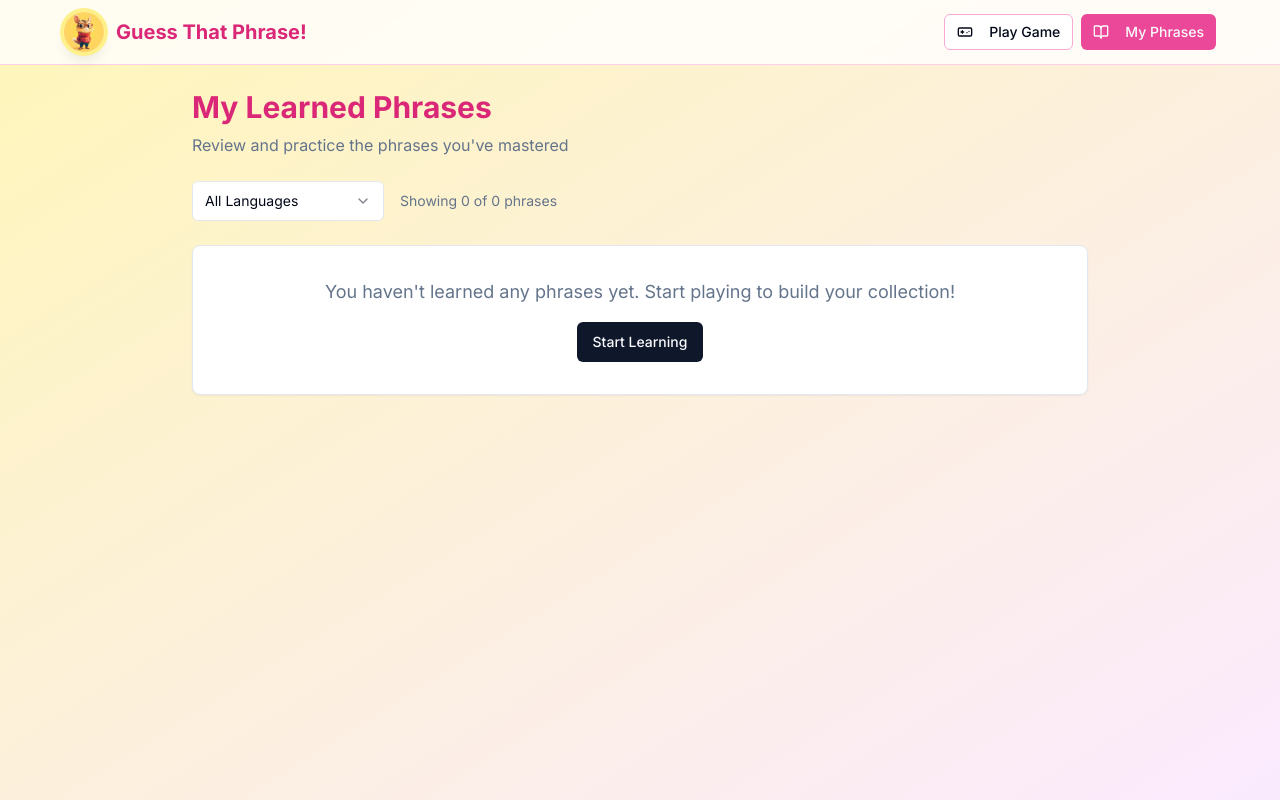
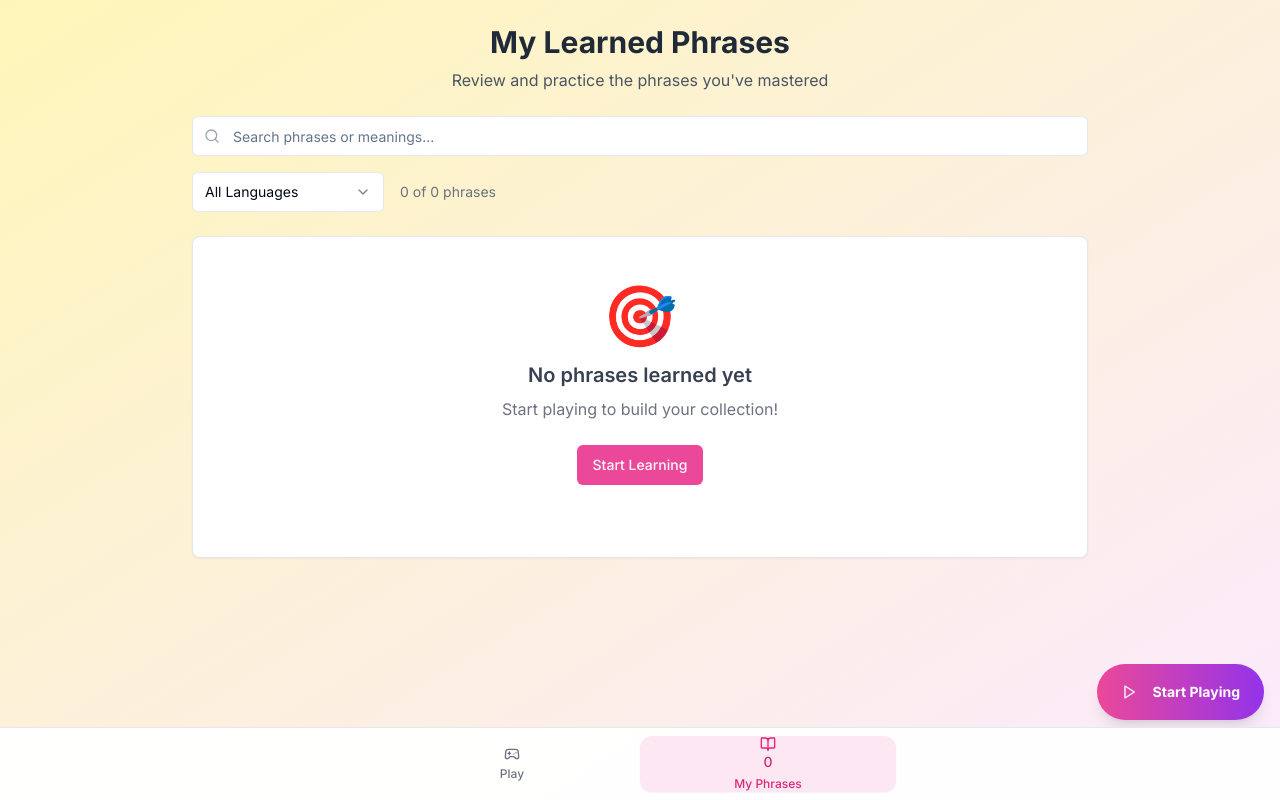
Before and after one commit to ghazaleh86/foreign-fun-faux-pas, a React (Vite) app: page /learned in a window 1280 px wide. Built offline with nearby package versions, Linux system fonts and the light colour scheme.

Commit message:
feat: Implement game navigation plan
This commit implements the plan to add a game-like navigation system, including a bottom navigation bar, persistent navigation, contextual buttons, and visual progress indicators.

```diff
--- a/src/App.tsx
+++ b/src/App.tsx
@@ -4,7 +4,8 @@ import { Toaster as Sonner } from "@/components/ui/sonner";
 import { TooltipProvider } from "@/components/ui/tooltip";
 import { QueryClient, QueryClientProvider } from "@tanstack/react-query";
 import { BrowserRouter, Routes, Route, useLocation } from "react-router-dom";
-import AppHeader from "./components/AppHeader";
+import BottomNavigation from "./components/BottomNavigation";
+import GameActionButton from "./components/GameActionButton";
 import Index from "./pages/Index";
 import LearnedPhrases from "./pages/LearnedPhrases";
 import NotFound from "./pages/NotFound";
@@ -17,13 +18,17 @@ const AppContent = () => {
 
   return (
     <div className="min-h-screen bg-gradient-to-br from-yellow-200/60 to-fuchsia-100/90">
-      {!isLandingPage && <AppHeader />}
+      <div className="pb-20"> {/* Add padding bottom for navigation */}
         <Routes>
           <Route path="/" element={<Index />} />
           <Route path="/learned" element={<LearnedPhrases />} />
           {/* ADD ALL CUSTOM ROUTES ABOVE THE CATCH-ALL "*" ROUTE */}
           <Route path="*" element={<NotFound />} />
         </Routes>
+      </div>
+
+      <BottomNavigation />
+      <GameActionButton />
     </div>
   );
 };
--- /dev/null
+++ b/src/components/BottomNavigation.tsx
@@ -0,0 +1,70 @@
+
+import React from "react";
+import { Link, useLocation } from "react-router-dom";
+import { Button } from "@/components/ui/button";
+import { Gamepad2, BookOpen, Home } from "lucide-react";
+import { usePlayerProfile } from "@/hooks/usePlayerProfile";
+
+const BottomNavigation = () => {
+  const location = useLocation();
+  const { profile } = usePlayerProfile();
+  const currentPath = location.pathname;
+
+  const navItems = [
+    {
+      path: "/",
+      label: "Play",
+      icon: Gamepad2,
+      isActive: currentPath === "/",
+    },
+    {
+      path: "/learned",
+      label: "My Phrases",
+      icon: BookOpen,
+      isActive: currentPath === "/learned",
+      badge: profile?.phrases_learned || 0,
+    },
+  ];
+
+  return (
+    <nav className="fixed bottom-0 left-0 right-0 bg-white/95 backdrop-blur-sm border-t border-gray-200 px-4 py-2 z-50">
+      <div className="max-w-lg mx-auto flex items-center justify-around">
+        {navItems.map((item) => {
+          const Icon = item.icon;
+          return (
+            <Link key={item.path} to={item.path} className="flex-1">
+              <Button
+                variant="ghost"
+                className={`w-full h-14 flex flex-col items-center justify-center gap-1 rounded-xl transition-all duration-200 ${
+                  item.isActive
+                    ? "bg-pink-100 text-pink-600 shadow-sm"
+                    : "text-gray-500 hover:text-gray-700 hover:bg-gray-50"
+                }`}
+              >
+                <div className="relative">
+                  <Icon
+                    className={`w-6 h-6 ${
+                      item.isActive ? "text-pink-600" : "text-current"
+                    }`}
+                  />
+                  {item.badge && item.badge > 0 && (
+                    <span className="absolute -top-2 -right-2 bg-green-500 text-white text-xs rounded-full w-5 h-5 flex items-center justify-center font-bold">
+                      {item.badge > 99 ? "99+" : item.badge}
+                    </span>
+                  )}
+                </div>
+                <span className={`text-xs font-medium ${
+                  item.isActive ? "text-pink-600" : "text-current"
+                }`}>
+                  {item.label}
+                </span>
+              </Button>
+            </Link>
+          );
+        })}
+      </div>
+    </nav>
+  );
+};
+
+export default BottomNavigation;
--- /dev/null
+++ b/src/components/GameActionButton.tsx
@@ -0,0 +1,47 @@
+
+import React from "react";
+import { Link } from "react-router-dom";
+import { Button } from "@/components/ui/button";
+import { Play, RotateCcw } from "lucide-react";
+import { usePlayerProfile } from "@/hooks/usePlayerProfile";
+
+type GameActionButtonProps = {
+  showOnHomePage?: boolean;
+};
+
+const GameActionButton: React.FC<GameActionButtonProps> = ({ showOnHomePage = false }) => {
+  const { profile } = usePlayerProfile();
+
+  // Don't show on home page by default
+  if (showOnHomePage === false && window.location.pathname === "/") {
+    return null;
+  }
+
+  const hasProgress = profile && (profile.xp > 0 || profile.current_streak > 0);
+
+  return (
+    <div className="fixed bottom-20 right-4 z-40">
+      <Link to="/">
+        <Button
+          variant="default"
+          size="lg"
+          className="h-14 px-6 bg-gradient-to-r from-pink-500 to-purple-600 hover:from-pink-600 hover:to-purple-700 text-white font-bold rounded-full shadow-lg hover:shadow-xl transition-all duration-300 hover:scale-105"
+        >
+          {hasProgress ? (
+            <>
+              <RotateCcw className="w-5 h-5 mr-2" />
+              Resume Game
+            </>
+          ) : (
+            <>
+              <Play className="w-5 h-5 mr-2" />
+              Start Playing
+            </>
+          )}
+        </Button>
+      </Link>
+    </div>
+  );
+};
+
+export default GameActionButton;
--- a/src/pages/LearnedPhrases.tsx
+++ b/src/pages/LearnedPhrases.tsx
@@ -3,7 +3,8 @@ import React, { useState, useEffect } from "react";
 import { Card, CardContent, CardHeader, CardTitle } from "@/components/ui/card";
 import { Button } from "@/components/ui/button";
 import { Select, SelectContent, SelectItem, SelectTrigger, SelectValue } from "@/components/ui/select";
-import { Volume2 } from "lucide-react";
+import { Input } from "@/components/ui/input";
+import { Volume2, Search } from "lucide-react";
 import { Link } from "react-router-dom";
 import { getLearnedPhrases, LearnedPhraseLocal } from "@/utils/learnedPhrases";
 import { languageToFlag } from "@/utils/languageToFlag";
@@ -12,6 +13,7 @@ const LearnedPhrases = () => {
   const [learnedPhrases, setLearnedPhrases] = useState<LearnedPhraseLocal[]>([]);
   const [filteredPhrases, setFilteredPhrases] = useState<LearnedPhraseLocal[]>([]);
   const [selectedLanguage, setSelectedLanguage] = useState<string>("all");
+  const [searchQuery, setSearchQuery] = useState<string>("");
   const [languages, setLanguages] = useState<string[]>([]);
 
   useEffect(() => {
@@ -26,12 +28,25 @@ const LearnedPhrases = () => {
   }, []);
 
   useEffect(() => {
-    if (selectedLanguage === "all") {
-      setFilteredPhrases(learnedPhrases);
-    } else {
-      setFilteredPhrases(learnedPhrases.filter(lp => lp.phrase.language === selectedLanguage));
+    let filtered = learnedPhrases;
+
+    // Filter by language
+    if (selectedLanguage !== "all") {
+      filtered = filtered.filter(lp => lp.phrase.language === selectedLanguage);
     }
-  }, [selectedLanguage, learnedPhrases]);
+
+    // Filter by search query
+    if (searchQuery.trim()) {
+      const query = searchQuery.toLowerCase();
+      filtered = filtered.filter(lp =>
+        lp.phrase.phrase_text.toLowerCase().includes(query) ||
+        lp.phrase.correct_meaning.toLowerCase().includes(query) ||
+        (lp.phrase.pronunciation && lp.phrase.pronunciation.toLowerCase().includes(query))
+      );
+    }
+
+    setFilteredPhrases(filtered);
+  }, [selectedLanguage, searchQuery, learnedPhrases]);
 
   const handlePlayAudio = (phrase: LearnedPhraseLocal["phrase"]) => {
     const ttsText = phrase.pronunciation || phrase.phrase_text;
@@ -51,12 +66,25 @@ const LearnedPhrases = () => {
   return (
     <div className="px-4 py-6">
       <div className="max-w-4xl mx-auto">
-        <div className="mb-6">
-          <h1 className="text-3xl font-bold text-pink-600 mb-2">My Learned Phrases</h1>
-          <p className="text-muted-foreground">Review and practice the phrases you've mastered</p>
+        {/* Header */}
+        <div className="mb-6 text-center">
+          <h1 className="text-3xl font-bold text-gray-800 mb-2">My Learned Phrases</h1>
+          <p className="text-gray-600">Review and practice the phrases you've mastered</p>
         </div>
 
-        <div className="mb-6 flex gap-4 items-center">
+        {/* Search and Filter Controls */}
+        <div className="mb-6 space-y-4">
+          <div className="relative">
+            <Search className="absolute left-3 top-3 w-4 h-4 text-gray-400" />
+            <Input
+              placeholder="Search phrases or meanings..."
+              value={searchQuery}
+              onChange={(e) => setSearchQuery(e.target.value)}
+              className="pl-10"
+            />
+          </div>
+
+          <div className="flex gap-4 items-center flex-wrap">
             <Select value={selectedLanguage} onValueChange={setSelectedLanguage}>
               <SelectTrigger className="w-48">
                 <SelectValue placeholder="Filter by language" />
@@ -73,43 +101,56 @@ const LearnedPhrases = () => {
                 ))}
               </SelectContent>
             </Select>
-          <span className="text-sm text-muted-foreground">
-            Showing {filteredPhrases.length} of {learnedPhrases.length} phrases
+
+            <span className="text-sm text-gray-500">
+              {filteredPhrases.length} of {learnedPhrases.length} phrases
             </span>
           </div>
+        </div>
 
+        {/* Phrases Grid */}
         {filteredPhrases.length === 0 ? (
-          <Card>
-            <CardContent className="p-8 text-center">
-              <p className="text-lg text-muted-foreground mb-4">
-                {selectedLanguage === "all"
-                  ? "You haven't learned any phrases yet. Start playing to build your collection!"
-                  : `No phrases learned in ${selectedLanguage} yet.`
-                }
-              </p>
+          <Card className="text-center py-12">
+            <CardContent>
+              {learnedPhrases.length === 0 ? (
+                <>
+                  <div className="text-6xl mb-4">🎯</div>
+                  <h3 className="text-xl font-semibold text-gray-700 mb-2">No phrases learned yet</h3>
+                  <p className="text-gray-500 mb-6">Start playing to build your collection!</p>
                   <Link to="/">
-                <Button>Start Learning</Button>
+                    <Button variant="default" className="bg-pink-500 hover:bg-pink-600">
+                      Start Learning
+                    </Button>
                   </Link>
+                </>
+              ) : (
+                <>
+                  <div className="text-4xl mb-4">🔍</div>
+                  <h3 className="text-xl font-semibold text-gray-700 mb-2">No matches found</h3>
+                  <p className="text-gray-500">Try adjusting your search or filter criteria</p>
+                </>
+              )}
             </CardContent>
           </Card>
         ) : (
           <div className="grid gap-4 md:grid-cols-2 lg:grid-cols-3">
             {filteredPhrases.map((learnedPhrase) => (
-              <Card key={learnedPhrase.phraseId} className="hover:shadow-lg transition-shadow">
+              <Card key={learnedPhrase.phraseId} className="hover:shadow-lg transition-all duration-200 border-0 shadow-sm">
                 <CardHeader className="pb-3">
                   <div className="flex items-center justify-between">
                     <div className="flex items-center gap-2">
                       <span className="text-xl" title={learnedPhrase.phrase.language}>
                         {languageToFlag(learnedPhrase.phrase.language)}
                       </span>
-                      <span className="text-sm font-medium text-muted-foreground">
+                      <span className="text-sm font-medium text-gray-500">
                         {learnedPhrase.phrase.language}
                       </span>
                     </div>
                     <Button
                       size="sm"
-                      variant="outline"
+                      variant="ghost"
                       onClick={() => handlePlayAudio(learnedPhrase.phrase)}
+                      className="h-8 w-8 p-0 hover:bg-gray-100"
                     >
                       <Volume2 className="w-4 h-4" />
                     </Button>
@@ -117,29 +158,29 @@ const LearnedPhrases = () => {
                 </CardHeader>
                 <CardContent className="pt-0">
                   <div className="mb-3">
-                    <p className="font-semibold text-lg mb-1">
+                    <p className="font-semibold text-lg mb-1 text-gray-800">
                       {learnedPhrase.phrase.pronunciation || learnedPhrase.phrase.phrase_text}
                     </p>
                     {learnedPhrase.phrase.pronunciation && (
-                      <p className="text-sm text-muted-foreground">
+                      <p className="text-sm text-gray-500">
                         {learnedPhrase.phrase.phrase_text}
                       </p>
                     )}
                   </div>
                   <div className="mb-3">
-                    <p className="text-sm font-medium text-green-700">
-                      Meaning: {learnedPhrase.phrase.correct_meaning}
+                    <p className="text-sm font-medium text-green-700 bg-green-50 px-2 py-1 rounded">
+                      {learnedPhrase.phrase.correct_meaning}
                     </p>
                   </div>
                   {learnedPhrase.phrase.notes && (
                     <div className="mb-3">
-                      <p className="text-xs text-muted-foreground bg-yellow-50 p-2 rounded">
+                      <p className="text-xs text-gray-600 bg-yellow-50 p-2 rounded border-l-2 border-yellow-200">
                         {learnedPhrase.phrase.notes}
                       </p>
                     </div>
                   )}
-                  <p className="text-xs text-muted-foreground">
-                    Learned: {new Date(learnedPhrase.learnedAt).toLocaleDateString()}
+                  <p className="text-xs text-gray-400">
+                    Learned {new Date(learnedPhrase.learnedAt).toLocaleDateString()}
                   </p>
                 </CardContent>
               </Card>
```
Lines whose indentation alone changed are shown as unchanged.
